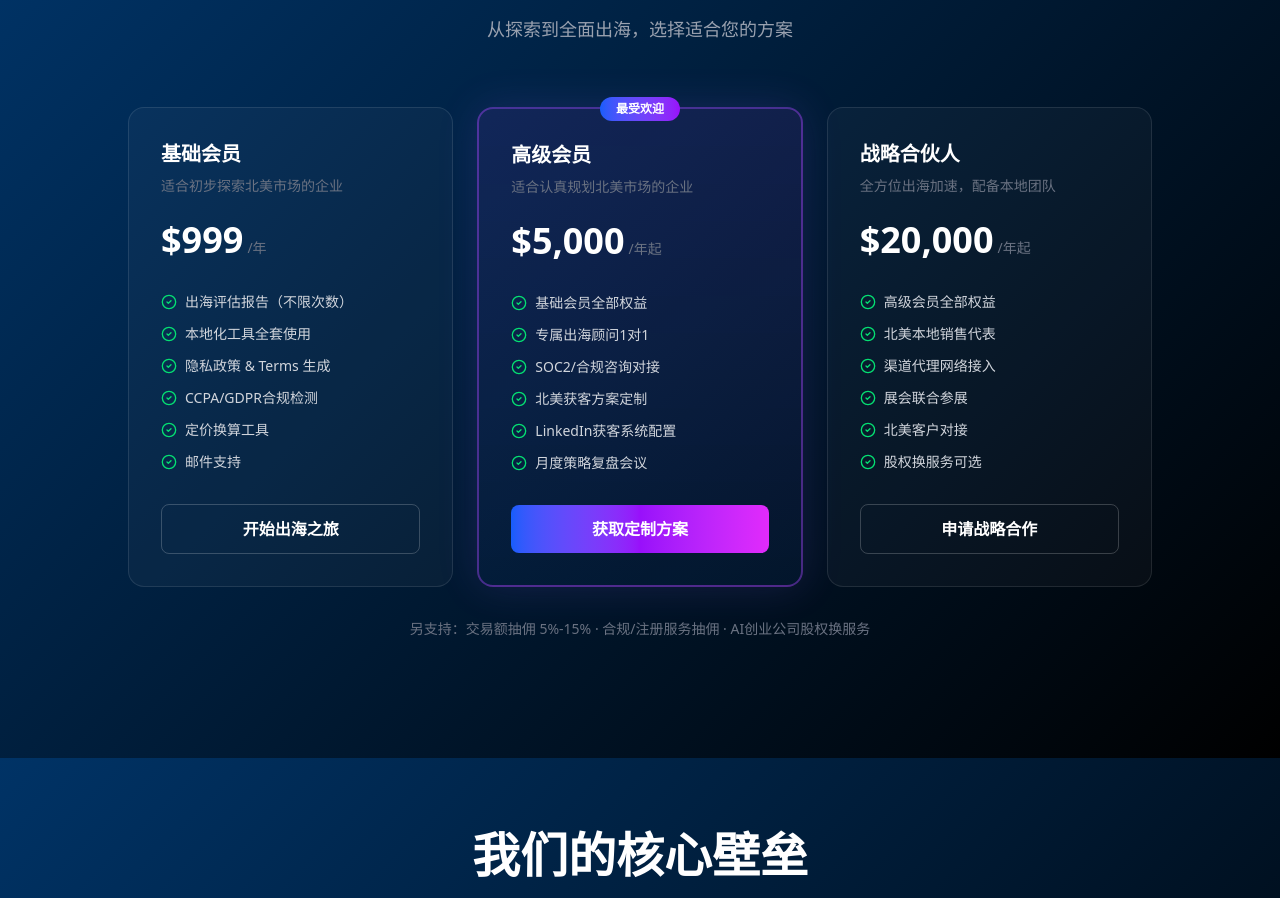
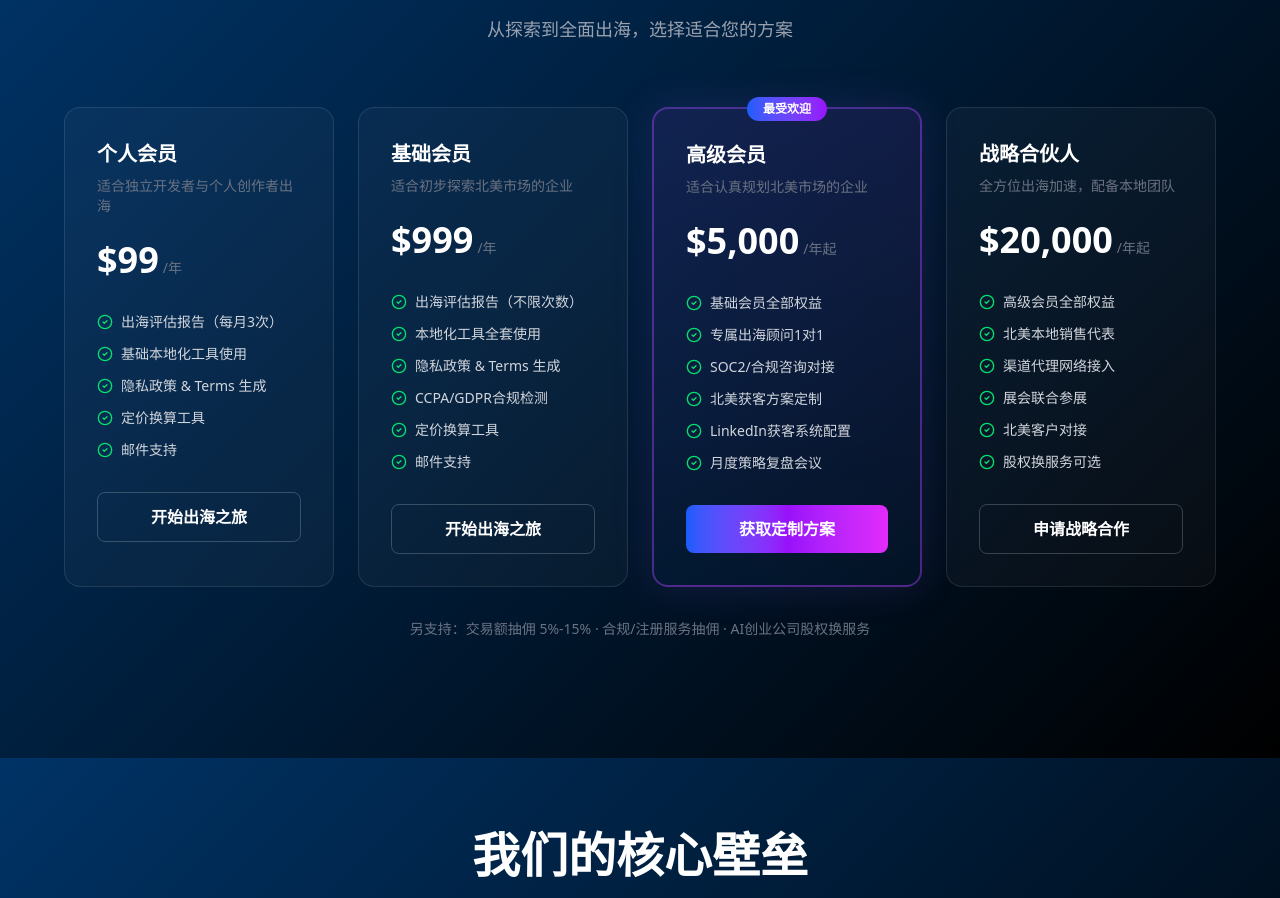
Before and after one commit to luketechonology/ST-website, a Next.js app: page /overseas in a window 1280 px wide. Shown: the part 3242-4140 px from the top of the page. Built offline with nearby package versions, Linux system fonts and the light colour scheme.

Commit message:
Add personal pricing plan

```diff
--- a/app/overseas/page.tsx
+++ b/app/overseas/page.tsx
@@ -77,6 +77,21 @@
 ];
 
 const pricingPlans = [
+    {
+        name: "个人会员",
+        price: "$99",
+        period: "/年",
+        description: "适合独立开发者与个人创作者出海",
+        features: [
+            "出海评估报告（每月3次）",
+            "基础本地化工具使用",
+            "隐私政策 & Terms 生成",
+            "定价换算工具",
+            "邮件支持",
+        ],
+        highlight: false,
+        cta: "开始出海之旅",
+    },
     {
         name: "基础会员",
         price: "$999",
@@ -289,7 +304,7 @@
                         <h2 className="text-3xl md:text-5xl font-bold text-white mb-4">会员方案</h2>
                         <p className="text-gray-400 text-lg max-w-2xl mx-auto">从探索到全面出海，选择适合您的方案</p>
                     </div>
-                    <div className="grid grid-cols-1 md:grid-cols-3 gap-6 max-w-5xl mx-auto">
+                    <div className="grid grid-cols-1 md:grid-cols-2 lg:grid-cols-4 gap-6 max-w-6xl mx-auto">
                         {pricingPlans.map((plan) => (
                             <div
                                 key={plan.name}
```
